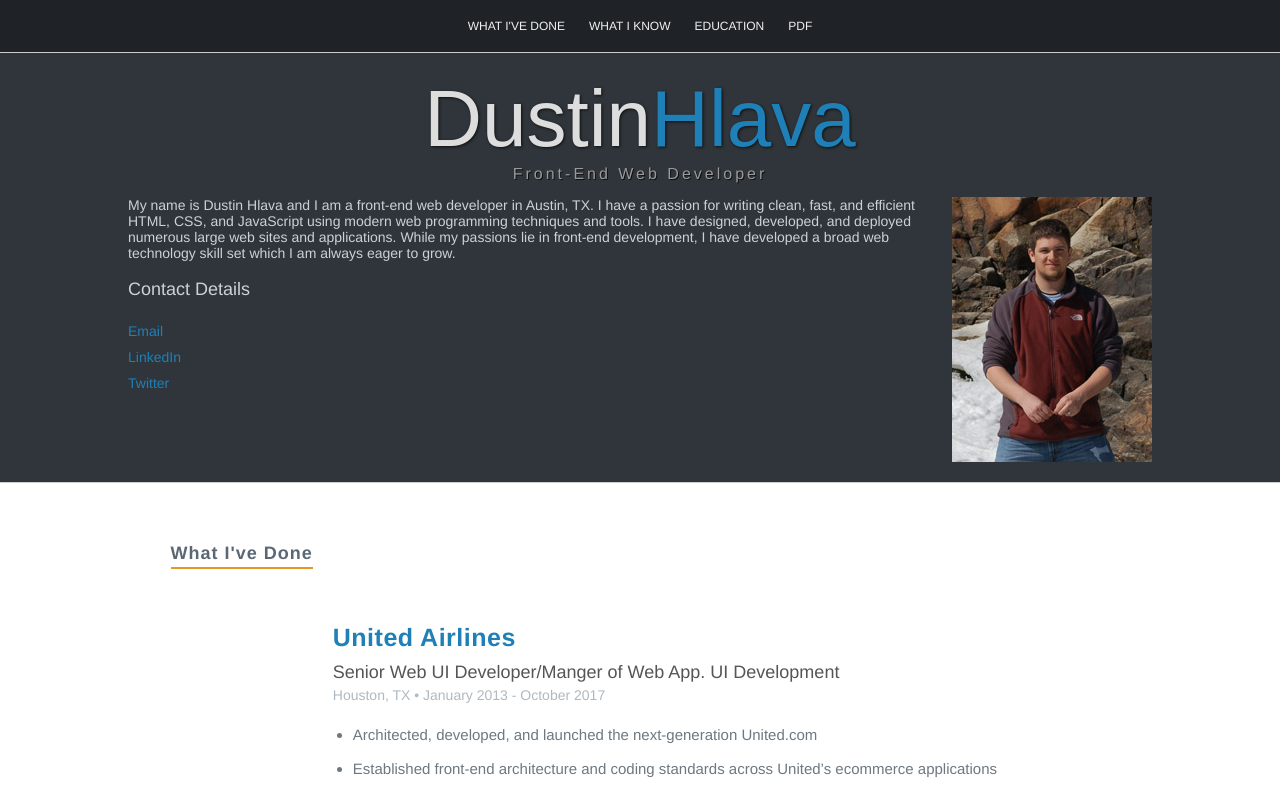
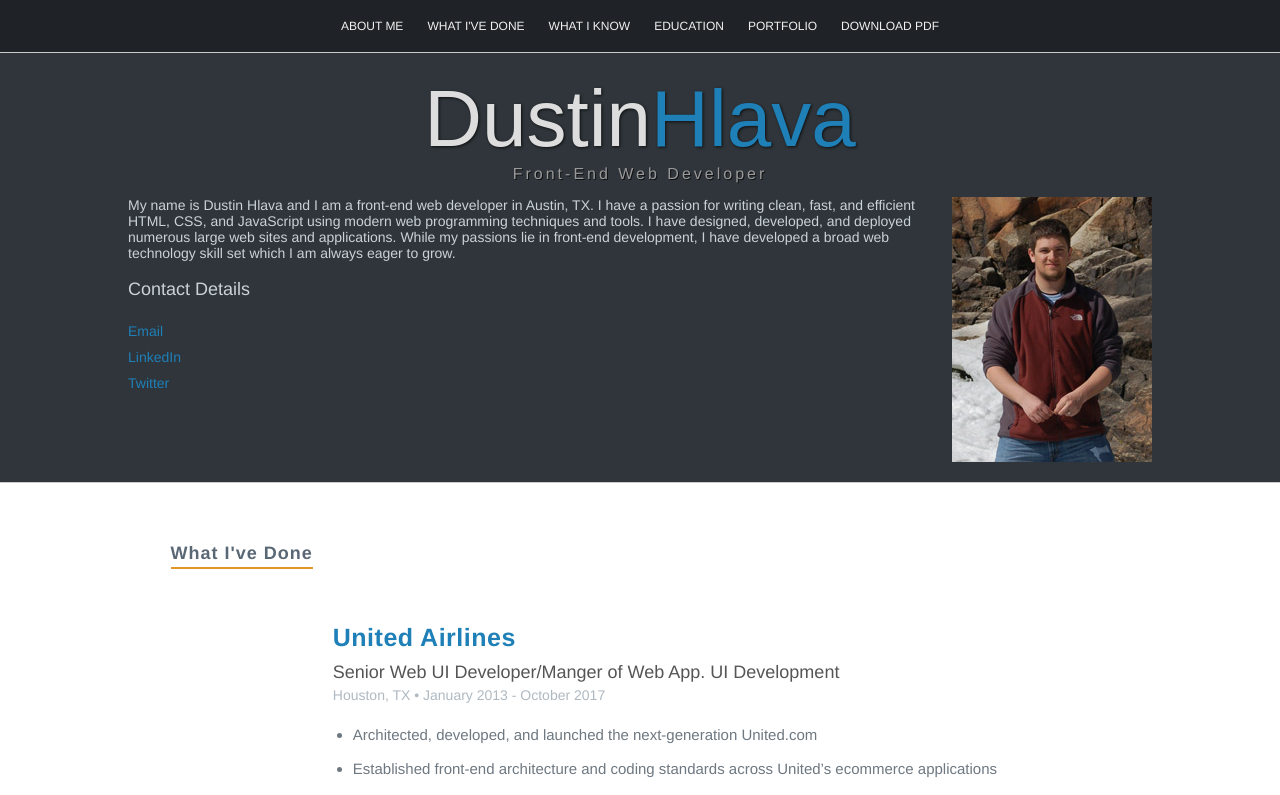
Before and after one commit to dhlava/portfolio, a React (Create React App) app: page / in a window 1280 px wide. Shown: the top 795 px of the page. Built offline with nearby package versions, Linux system fonts and the light colour scheme.

Commit message:
adds about me, portfolio, and resume download to navigation menu

```diff
--- a/src/components/Navigation.js
+++ b/src/components/Navigation.js
@@ -6,10 +6,12 @@ class Navigation extends Component {
         return (
             <nav className="main_navigation">
                 <ul>
+                    <li><a href="#about">About Me</a></li>
                     <li><a href="#ipl_contact">What I've Done</a></li>
                     <li><a href="#ipl_contact">What I Know</a></li>
                     <li><a href="#ipl_contact">Education</a></li>
-                    <li><a href="Dustin_Hlava_Resume.pdf">PDF</a></li>
+                    <li><a href="#portfolio">Portfolio</a></li>
+                    <li><a href="Dustin_Hlava_Resume.pdf">Download PDF</a></li>
                 </ul>
             </nav>
         );
```
